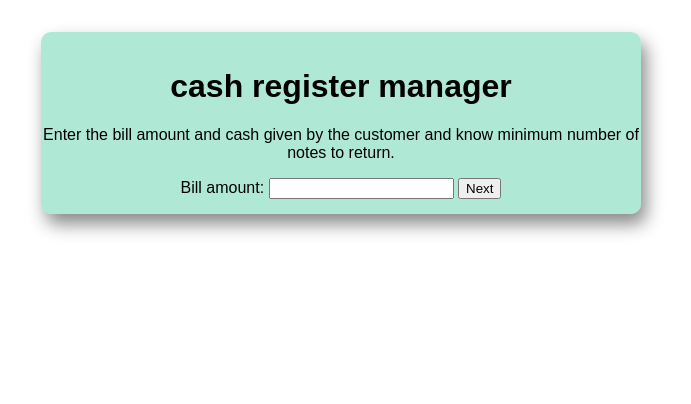
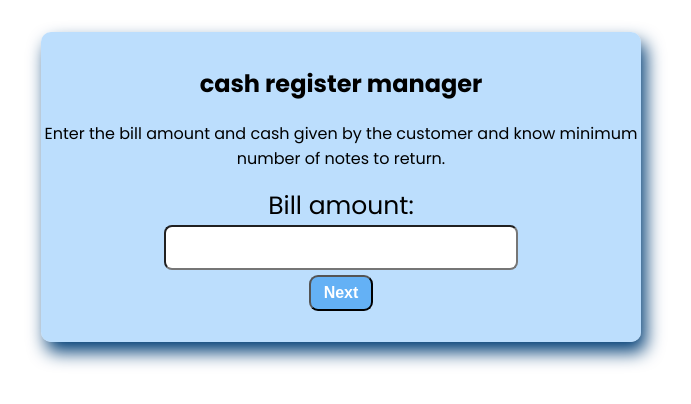
Before and after one commit to mohammadkhizerkhan/cash-register, a plain HTML site: page index.html in a window 1280 px wide. Shown: the whole page, without its empty margins (299-990 px from the left). Drawn offline with Linux system fonts and the light colour scheme.

Commit message:
done with project

```diff
--- a/index.html
+++ b/index.html
@@ -9,23 +9,27 @@
 </head>
 <body>
     <div class="container">
-        <h1 class="heading">cash register manager</h1>
+        <h2 class="heading">cash register manager</h2>
         <p class="dis">Enter the bill amount and cash given by the customer and know minimum number of notes to return.</p>
 
         <div class="billEnter">
-            <label for="billAmt">Bill amount:</label>
+            <div>
+                <label for="billAmt">Bill amount:</label>
+            </div>
             <input type="number" id="billAmt">
-            <button class="next">Next</button>
+            <button id="next" class="button">Next</button>
         </div>
 
         <div class="cashEnter">
-            <label for="amtGiven">Cash Given:</label>
+            <div>
+                <label for="amtGiven">Cash Given:</label>
+            </div>
             <input type="number" id="amtGiven">
-            <button id="check">check</button>
+            <button id="check" class="button">check</button>
         </div>
 
+        <p id="message"></p>
         <div class="outputEnter">
-            <p id="message"></p>
 
             <table class="tableChange">
                 <caption>Return Change:</caption>
--- a/script.js
+++ b/script.js
@@ -1,6 +1,6 @@
 // const billDiv = document.querySelector(".billEnter");
 const billAmt = document.querySelector("#billAmt");
-const nextBtn = document.querySelector(".next");
+const nextBtn = document.querySelector("#next");
 
 const cashDiv = document.querySelector(".cashEnter");
 const cashGiven = document.querySelector("#amtGiven");
--- a/style.css
+++ b/style.css
@@ -1,6 +1,5 @@
-*{
+@import url('https://fonts.googleapis.com/css2?family=Poppins:wght@300;400;500;600;700;800;900&display=swap');
 
-}
 
 body {
     margin-top: 2rem;
@@ -10,11 +9,61 @@ body {
 
 
 .container {
-        background-color: rgba(104, 212, 176, 0.521);
+        background-color: rgba(160, 209, 252, 0.7);
         width: 95%;
         max-width: 600px;
         margin: auto;
         padding: 0.9rem 0rem;
         border-radius: 10px;
-        box-shadow: 5px 10px 18px #888888;
+        box-shadow: 5px 10px 18px #003e76;
+        align-items: center;
 }
+
+.billEnter label{
+    margin-top: auto;
+    font-size: 25px;
+}
+
+.cashEnter label{
+    margin-top: 1rem;
+    font-size: 25px;
+
+}
+
+.billEnter input{
+    padding: 10px;
+    border-radius: 8px;
+    width: 55%;
+    font-size: large;
+}
+
+.cashEnter input{
+    padding: 10px;
+    border-radius: 8px;
+    width: 55%;
+    font-size: large;
+}
+
+.button{
+    display: block;
+    background-color: #64b1f5;
+    padding: 7px 10px;
+    color: white;
+    margin: auto;
+    width: 4rem;
+    margin-top: 5px;
+    font-size: 16px;
+    font-weight: bold;
+    border-color: black;
+    border-radius: 9px;
+}
+
+
+.tableChange{
+    margin: auto;
+}
+.outputEnter table,th,td{
+    padding: 0.6rem;
+    border: 1px solid black;
+    border-collapse: collapse;
+}
```
